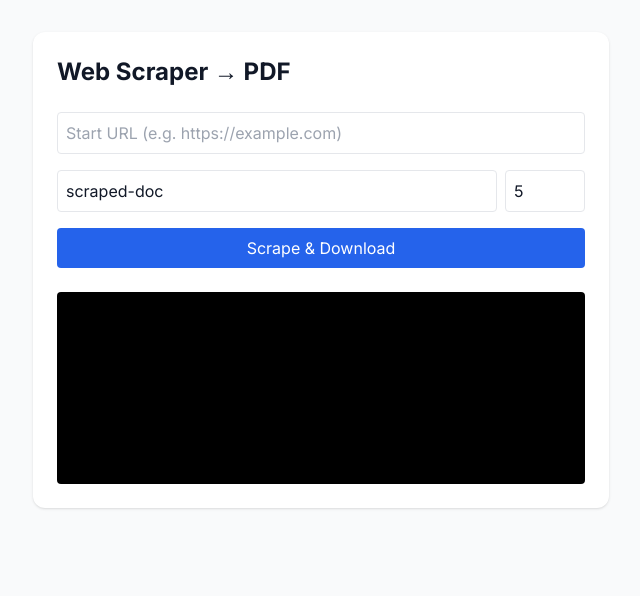
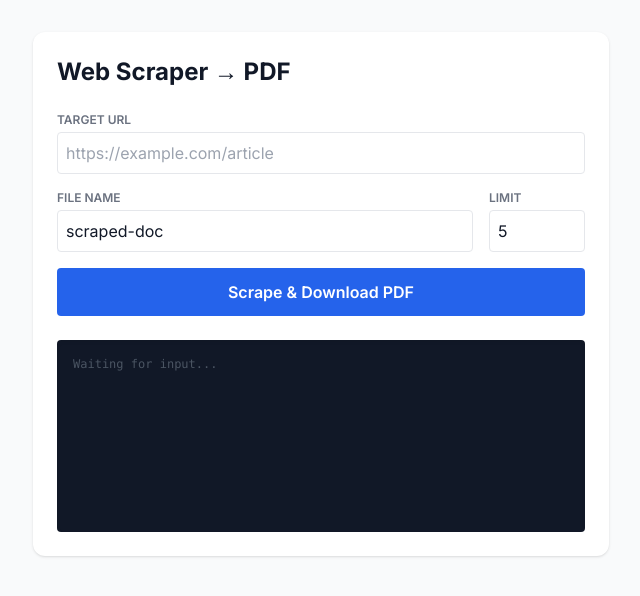
Before and after one commit to dotmantissa/webscraper, a Next.js app: page / in a window 1280 px wide. Shown: the top 596 px of the page, without its empty margins (319-959 px from the left). Built offline with nearby package versions, Linux system fonts and the light colour scheme.

Commit message:
Update page.tsx

```diff
--- a/app/page.tsx
+++ b/app/page.tsx
@@ -39,6 +39,7 @@ export default function Home() {
 
         if (res.ok) {
           const data = await res.json();
+          // Only save if content is substantial
           if (data.content?.length > 100) {
             results.push({ url: current, title: data.title, content: data.content });
             visited.add(current);
@@ -52,7 +53,7 @@ export default function Home() {
           log(`❌ Error fetching page`);
         }
 
-        await new Promise(r => setTimeout(r, 500)); // Be polite
+        await new Promise(r => setTimeout(r, 500));
       }
 
       log(`💾 Generating PDF...`);
@@ -60,77 +61,140 @@ export default function Home() {
 
     } catch (e) {
       log('❌ Critical Error');
+      console.error(e);
     }
     setLoading(false);
   };
 
   const createPDF = (pages: PageData[]) => {
     const doc = new jsPDF();
-    const margin = 10;
-    const width = doc.internal.pageSize.getWidth() - (margin * 2);
-    let y = 10;
+
+    // Formatting Constants
+    const margin = 20;
+    const pageWidth = doc.internal.pageSize.getWidth();
+    const pageHeight = doc.internal.pageSize.getHeight();
+    const contentWidth = pageWidth - (margin * 2);
+    const centerX = pageWidth / 2;
+
+    let y = margin;
 
     pages.forEach((p, i) => {
-      if (i > 0) { doc.addPage(); y = 10; }
+      // Add new page for every article (except the first one)
+      if (i > 0) {
+        doc.addPage();
+        y = margin;
+      }
 
-      doc.setFontSize(16).setFont('helvetica', 'bold');
-      const title = doc.splitTextToSize(p.title, width);
-      doc.text(title, margin, y);
-      y += (title.length * 7) + 5;
+      // --- HEADER SECTION ---
 
-      doc.setFontSize(10).setTextColor(100);
-      doc.text(p.url, margin, y);
+      // Title (Centered, Bold, Larger)
+      doc.setFontSize(18);
+      doc.setFont('helvetica', 'bold');
+      doc.setTextColor(0, 0, 0); // Black
+
+      const titleLines = doc.splitTextToSize(p.title, contentWidth);
+      doc.text(titleLines, centerX, y, { align: 'center' });
+      y += (titleLines.length * 8) + 2;
+
+      // Link (Centered, Italic, Grey, Smaller)
+      doc.setFontSize(10);
+      doc.setFont('helvetica', 'italic');
+      doc.setTextColor(100, 100, 100); // Grey
+      doc.text(p.url, centerX, y, { align: 'center' });
       y += 10;
 
-      doc.setFontSize(12).setTextColor(0).setFont('helvetica', 'normal');
-      const text = p.content.replace(/\n\s*\n/g, '\n\n');
-      const lines = doc.splitTextToSize(text, width);
+      // Divider Line
+      doc.setDrawColor(200, 200, 200);
+      doc.line(margin, y, pageWidth - margin, y);
+      y += 15;
 
-      lines.forEach((line: string) => {
-        if (y > 280) { doc.addPage(); y = 10; }
-        doc.text(line, margin, y);
-        y += 6;
-      });
+      // --- BODY CONTENT SECTION ---
+
+      doc.setFontSize(11); // Standard reading size
+      doc.setFont('helvetica', 'normal');
+      doc.setTextColor(0, 0, 0);
+
+      // 1. Clean the text: Remove carriage returns, fix double spaces
+      const rawText = p.content.replace(/\r/g, '').replace(/  +/g, ' ');
+
+      // 2. Split by double newline to detect "Paragraphs"
+      const paragraphs = rawText.split(/\n\s*\n/);
+
+      paragraphs.forEach((paragraph) => {
+        // Skip empty paragraphs
+        if (!paragraph.trim()) return;
+
+        // Split paragraph into lines that fit the width
+        const lines = doc.splitTextToSize(paragraph, contentWidth);
+
+        // Check if this paragraph fits on the page
+        const paragraphHeight = lines.length * 6; // 6 is line height
+
+        if (y + paragraphHeight > pageHeight - margin) {
+          doc.addPage();
+          y = margin;
+        }
+
+        // Write the lines
+        doc.text(lines, margin, y);
+
+        // Add height of text + extra spacing for the next paragraph
+        y += paragraphHeight + 4;
       });
 
-    doc.save(`${filename}.pdf`);
+    });
+
+    const safeFilename = filename.replace(/[^a-z0-9]/gi, '-').toLowerCase();
+    doc.save(`${safeFilename}.pdf`);
   };
 
   return (
     <main className="min-h-screen p-8 bg-gray-50 text-gray-900">
       <div className="max-w-xl mx-auto bg-white p-6 rounded-xl shadow">
-        {/* FIX IS BELOW: Replaced -> with &rarr; */}
         <h1 className="text-2xl font-bold mb-6">Web Scraper &rarr; PDF</h1>
 
         <div className="space-y-4">
+          <div>
+            <label className="block text-xs font-semibold uppercase text-gray-500 mb-1">Target URL</label>
             <input
-            className="w-full p-2 border rounded"
-            placeholder="Start URL (e.g. https://example.com)"
+              className="w-full p-2 border rounded focus:ring-2 focus:ring-blue-500 outline-none"
+              placeholder="https://example.com/article"
               value={url} onChange={e => setUrl(e.target.value)}
             />
-          <div className="flex gap-2">
+          </div>
+
+          <div className="flex gap-4">
+            <div className="flex-1">
+              <label className="block text-xs font-semibold uppercase text-gray-500 mb-1">File Name</label>
               <input
-              className="flex-1 p-2 border rounded"
-              placeholder="Filename"
+                className="w-full p-2 border rounded focus:ring-2 focus:ring-blue-500 outline-none"
+                placeholder="my-research"
                 value={filename} onChange={e => setFilename(e.target.value)}
               />
+            </div>
+
+            <div className="w-24">
+              <label className="block text-xs font-semibold uppercase text-gray-500 mb-1">Limit</label>
               <input
                 type="number"
-              className="w-20 p-2 border rounded"
+                className="w-full p-2 border rounded focus:ring-2 focus:ring-blue-500 outline-none"
+                placeholder="Pages"
                 value={max} onChange={e => setMax(+e.target.value)}
               />
+            </div>
           </div>
 
           <button
             onClick={run} disabled={loading}
-            className="w-full bg-blue-600 text-white p-2 rounded hover:bg-blue-700 disabled:bg-gray-400"
+            className="w-full bg-blue-600 text-white font-semibold py-3 rounded hover:bg-blue-700 disabled:bg-gray-400 transition-colors"
           >
-            {loading ? 'Working...' : 'Scrape & Download'}
+            {loading ? 'Working...' : 'Scrape & Download PDF'}
           </button>
         </div>
 
-        <div className="mt-6 p-4 bg-black text-green-400 font-mono text-xs h-48 overflow-auto rounded">
-          {logs.map((l, i) => <div key={i}>{l}</div>)}
+        <div className="mt-6 p-4 bg-gray-900 text-green-400 font-mono text-xs h-48 overflow-y-auto rounded shadow-inner">
+          {logs.length === 0 && <span className="text-gray-600">Waiting for input...</span>}
+          {logs.map((l, i) => <div key={i} className="mb-1">{l}</div>)}
         </div>
       </div>
     </main>
```
Lines whose indentation alone changed are shown as unchanged.
